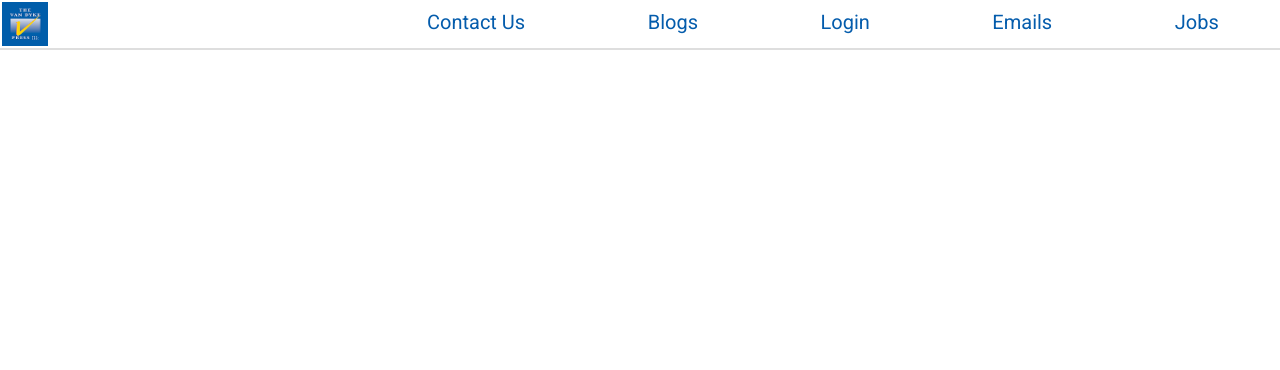
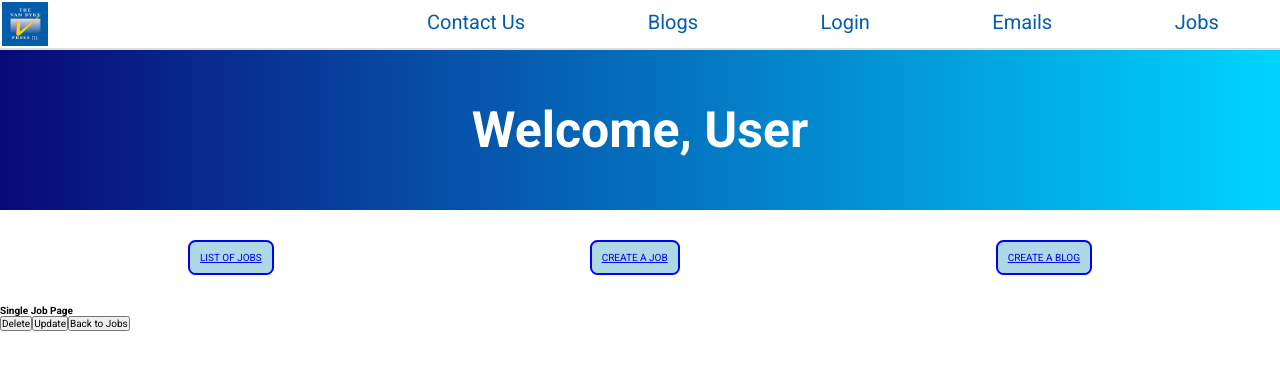
Before and after one commit to JordanWalling/vandyke-frontend, a React (Create React App) app in the folder src/client/: page /dashboard/job/1 in a window 1280 px wide. Shown: the top 370 px of the page. Built offline with nearby package versions, Linux system fonts and the light colour scheme; no server answers.

Commit message:
create dashboard links to navigate to CRUD jobs/ create blogs

```diff
--- a/src/client/src/App.js
+++ b/src/client/src/App.js
@@ -5,9 +5,8 @@ import { BrowserRouter, Routes, Route } from "react-router-dom";
 import Home from "./pages/Home";
 import ContactUs from "./pages/ContactUs";
 import Blogs from "./pages/Blogs";
-import Dashboard from "./pages/Dashboard";
+import DashboardLayout from "./pages/DashboardLayout";
 import UpdateJobForm from "./pages/UpdateJobForm";
-import Login from "./pages/Login";
 import GetBlogs1 from "./components/GetBlogs1";
 import SingleJobDesc from "./pages/SingleJobDesc";
 
@@ -19,6 +18,8 @@ import SingleJob from "./components/SingleJob";
 import GetEmails from "./components/emails/GetEmails";
 import SingleEmailDesc from "./components/emails/SingleEmailDesc";
 import SingleEmail from "./components/emails/SingleEmail";
+import CreateJob from "./components/CreateJob";
+import CreateBlog from "./components/CreateBlog/CreateBlog";
 
 function App() {
   return (
@@ -33,11 +34,13 @@ function App() {
           <Route path="blogs/:blogId" element={<SingleBlog />} />
           <Route path="emails" element={<GetEmails />} />
           <Route path="email/:id" element={<SingleEmailDesc />} />
-          <Route path="jobs" element={<GetAllJobs />} />
-          <Route path="jobs/:id" element={<SingleJobDesc />} />
-          <Route path="jobs/update/:id" element={<UpdateJobForm />} />
-          <Route path="login" element={<Login />}>
-            <Route path="dashboard" element={<Dashboard />}></Route>
+          {/* <Route path="jobs" element={<GetAllJobs />} /> */}
+          <Route path="dashboard" element={<DashboardLayout />}>
+            <Route path="all-jobs" element={<GetAllJobs />} />
+            <Route path="job/:id" element={<SingleJobDesc />} />
+            <Route path="job/update/:id" element={<UpdateJobForm />} />
+            <Route path="create-job" element={<CreateJob />} />
+            <Route path="create-blog" element={<CreateBlog />} />
           </Route>
         </Routes>
       </BrowserRouter>
--- a/src/client/src/components/CreateBlog/CreateBlog.js
+++ b/src/client/src/components/CreateBlog/CreateBlog.js
@@ -1,17 +1,52 @@
 import styled from "styled-components";
 import classes from "./CreateBlog.module.css";
 import { Wrapper, Label, Title, Input } from "./FormStyling";
+import axios from "axios";
+import { useState } from "react";
+const CreateBlog = () => {
+  // state to create blogs
+  const [content, setContent] = useState("");
+  const [title, setTitle] = useState("");
+  const [image, setImage] = useState({});
 
-const CreateBlog = ({
-  content,
-  setContent,
-  handleSubmit,
-  title,
-  setTitle,
-  image,
-  setImage,
-  handleImage,
-}) => {
+  const BASE_URL = process.env.REACT_APP_BASE_URL;
+
+  // handle image
+  const handleImage = async (e) => {
+    const uploadFile = await e.target.files[0];
+    let formData = await new FormData();
+    formData.append("image", uploadFile);
+
+    try {
+      const { data } = await axios.post(
+        `${BASE_URL}/upload-blog-image`,
+        formData
+      );
+      console.log(data);
+      setImage({
+        url: data.url,
+        public_id: data.public_id,
+      });
+    } catch (err) {
+      console.log(err);
+    }
+  };
+
+  // CREATE BLOG HANDLE SUBMIT
+  const handleSubmit = async (e) => {
+    e.preventDefault();
+
+    try {
+      const { data } = await axios.post(`${BASE_URL}/create-blog`, {
+        content,
+        title,
+        image,
+      });
+      console.log(data);
+    } catch (err) {
+      console.log(err);
+    }
+  };
   return (
     <Wrapper>
       <form className={classes.Form} onSubmit={handleSubmit}>
--- a/src/client/src/components/CreateJob.js
+++ b/src/client/src/components/CreateJob.js
@@ -1,14 +1,38 @@
-const CreateJob = ({
-  number,
-  setNumber,
-  company,
-  setCompany,
-  status,
-  setStatus,
-  handleJobSubmit,
-  notes,
-  setNotes,
-}) => {
+import axios from "axios";
+import { useState } from "react";
+import { useNavigate } from "react-router-dom";
+
+const CreateJob = () => {
+  // state to create jobs
+  const [number, setNumber] = useState("");
+  const [company, setCompany] = useState("");
+  const [status, setStatus] = useState("");
+  const [notes, setNotes] = useState("");
+
+  const navigate = useNavigate();
+  const BASE_URL = process.env.REACT_APP_BASE_URL;
+
+  // CREATE JOB HANDLE SUBMIT
+  const handleJobSubmit = async (e) => {
+    e.preventDefault();
+    try {
+      const { data } = await axios.post(`${BASE_URL}/job`, {
+        number,
+        company,
+        status,
+        notes,
+      });
+      console.log("Job Created =>");
+      console.log(data);
+      navigate("/all-jobs");
+      if (data.job) {
+        return new Error("Job already exists");
+      }
+    } catch (err) {
+      console.log(err);
+    }
+  };
+
   return (
     <div>
       <form className="form" onSubmit={handleJobSubmit}>
--- a/src/client/src/components/SingleJob.jsx
+++ b/src/client/src/components/SingleJob.jsx
@@ -16,7 +16,7 @@ const SingleJob = ({ job }) => {
           <h3>Job Id: {_id}</h3>
 
           <button>
-            <Link to={`/jobs/${_id}`}>Job Information</Link>
+            <Link to={`/dashboard/job/${_id}`}>Job Information</Link>
           </button>
         </div>
       </div>
--- /dev/null
+++ b/src/client/src/components/dashboard/DashboardStyling.jsx
@@ -0,0 +1,21 @@
+import styled from "styled-components";
+
+export const Button = styled.button`
+  border: 2px solid blue;
+  border-radius: 0.75rem;
+  padding: 1rem;
+  background-color: lightblue;
+  text-decoration: none;
+  text-transform: uppercase;
+  letter-spacing: 0.25;
+  Link {
+    color: white;
+  }
+`;
+
+export const Container = styled.div`
+  display: flex;
+  justify-content: center;
+  justify-content: space-around;
+  padding: 3rem;
+`;
--- a/src/client/src/pages/Dashboard.js
+++ /dev/null
@@ -1,121 +0,0 @@
-import styled from "styled-components";
-import { useState } from "react";
-import CreateBlog from "../components/CreateBlog/CreateBlog";
-import CreateJob from "../components/CreateJob";
-import UpdateJobForm from "../pages/UpdateJobForm";
-import axios from "axios";
-import { Link, useNavigate } from "react-router-dom";
-import GetEmails from "../components/emails/GetEmails";
-import Banner from "../components/dashboard/Banner";
-const BASE_URL = process.env.REACT_APP_BASE_URL;
-
-const Title = styled.h2`
-  color: #fff;
-  font-size: 5rem;
-`;
-
-const Dashboard = () => {
-  const navigate = useNavigate();
-  // state to create blogs
-  const [content, setContent] = useState("");
-  const [title, setTitle] = useState("");
-  const [image, setImage] = useState({});
-  // state to create jobs
-  const [number, setNumber] = useState("");
-  const [company, setCompany] = useState("");
-  const [status, setStatus] = useState("");
-  const [notes, setNotes] = useState("");
-
-  // state to get emails
-  const [emails, setEmails] = useState([]);
-
-  // handle image
-  const handleImage = async (e) => {
-    const uploadFile = await e.target.files[0];
-    let formData = await new FormData();
-    formData.append("image", uploadFile);
-
-    try {
-      const { data } = await axios.post(
-        `${BASE_URL}/upload-blog-image`,
-        formData
-      );
-      console.log(data);
-      setImage({
-        url: data.url,
-        public_id: data.public_id,
-      });
-    } catch (err) {
-      console.log(err);
-    }
-  };
-
-  // CREATE BLOG HANDLE SUBMIT
-  const handleSubmit = async (e) => {
-    e.preventDefault();
-
-    try {
-      const { data } = await axios.post(`${BASE_URL}/create-blog`, {
-        content,
-        title,
-        image,
-      });
-      console.log(data);
-    } catch (err) {
-      console.log(err);
-    }
-  };
-
-  // CREATE JOB HANDLE SUBMIT
-  const handleJobSubmit = async (e) => {
-    e.preventDefault();
-    try {
-      const { data } = await axios.post(`${BASE_URL}/job`, {
-        number,
-        company,
-        status,
-        notes,
-      });
-      console.log("Job Created =>");
-      console.log(data);
-      navigate("/jobs");
-      if (data.job) {
-        return new Error("Job already exists");
-      }
-    } catch (err) {
-      console.log(err);
-    }
-  };
-
-  return (
-    <div>
-      <Banner>
-        <Title>Welcome, User</Title>
-      </Banner>
-      <CreateBlog
-        content={content}
-        setContent={setContent}
-        handleSubmit={handleSubmit}
-        title={title}
-        setTitle={setTitle}
-        image={image}
-        setImage={setImage}
-        handleImage={handleImage}
-      />
-      <h3>Create a Job</h3>
-      <CreateJob
-        number={number}
-        setNumber={setNumber}
-        company={company}
-        setCompany={setCompany}
-        status={status}
-        setStatus={setStatus}
-        handleJobSubmit={handleJobSubmit}
-        notes={notes}
-        setNotes={setNotes}
-      />
-    </div>
-  );
-};
-
-export default Dashboard;
--- /dev/null
+++ b/src/client/src/pages/DashboardLayout.js
@@ -0,0 +1,66 @@
+import styled from "styled-components";
+// import { useState } from "react";
+// import CreateBlog from "../components/CreateBlog/CreateBlog";
+// import CreateJob from "../components/CreateJob";
+// import UpdateJobForm from "./UpdateJobForm";
+// import axios from "axios";
+import { Link, Outlet } from "react-router-dom";
+// import GetEmails from "../components/emails/GetEmails";
+import Banner from "../components/dashboard/Banner";
+import { Button, Container } from "../components/dashboard/DashboardStyling";
+
+const Title = styled.h2`
+  color: #fff;
+  font-size: 5rem;
+`;
+
+const Dashboard = () => {
+  // state to get emails
+  // const [emails, setEmails] = useState([]);
+
+  return (
+    <div>
+      <Banner>
+        <Title>Welcome, User</Title>
+      </Banner>
+      <Container>
+        <Button>
+          <Link to="all-jobs">List of Jobs</Link>
+        </Button>
+        <Button>
+          <Link to="create-job">Create a Job</Link>
+        </Button>
+        <Button>
+          <Link to="create-blog">Create a Blog</Link>
+        </Button>
+      </Container>
+      <Outlet />
+    </div>
+  );
+};
+
+{
+  /* <CreateBlog
+        content={content}
+        setContent={setContent}
+        handleSubmit={handleSubmit}
+        title={title}
+        setTitle={setTitle}
+        image={image}
+        setImage={setImage}
+        handleImage={handleImage}
+      />
+      <h3>Create a Job</h3>
+      <CreateJob
+        number={number}
+        setNumber={setNumber}
+        company={company}
+        setCompany={setCompany}
+        status={status}
+        setStatus={setStatus}
+        handleJobSubmit={handleJobSubmit}
+        notes={notes}
+        setNotes={setNotes}
+      /> */
+}
+export default Dashboard;
--- a/src/client/src/pages/SingleJobDesc.js
+++ b/src/client/src/pages/SingleJobDesc.js
@@ -28,7 +28,7 @@ const SingleJobDesc = ({ number, company, status, notes }) => {
     try {
       const { data } = await axios.delete(`${BASE_URL}/job/${id} `);
       console.log("Job Deleted" - data);
-      navigate("/jobs");
+      navigate("/dashboard/all-jobs");
     } catch (err) {
       console.log(err);
     }
@@ -36,12 +36,12 @@ const SingleJobDesc = ({ number, company, status, notes }) => {
 
   // JOB HANDLE UPDATE
   const handleJobUpdate = () => {
-    navigate(`/jobs/update/${id}`);
+    navigate(`/dashboard/job/update/${id}`);
   };
 
   // HANDLE JOB RETURN
   const handleJobReturn = () => {
-    navigate("/jobs");
+    navigate("/dashboard/all-jobs");
   };
   return (
     <div>
--- a/src/client/src/pages/UpdateJobForm.js
+++ b/src/client/src/pages/UpdateJobForm.js
@@ -44,7 +44,7 @@ const UpdateJobForm = () => {
       });
       console.log("Job Updated");
       console.log(data);
-      navigate("/jobs");
+      navigate("/dashboard/all-jobs");
       if (data.job) {
         return new Error("Job already exists");
       }
```
